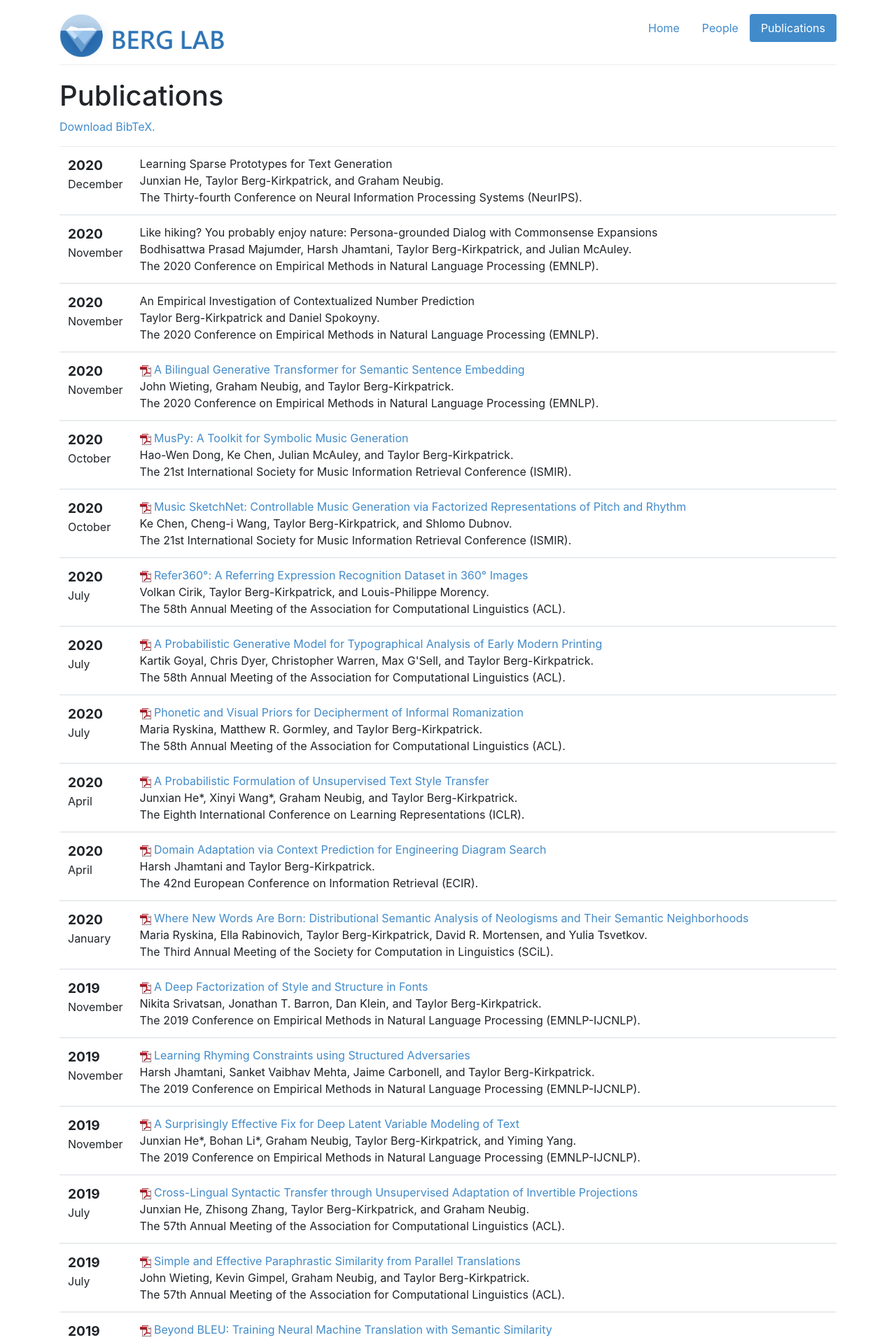
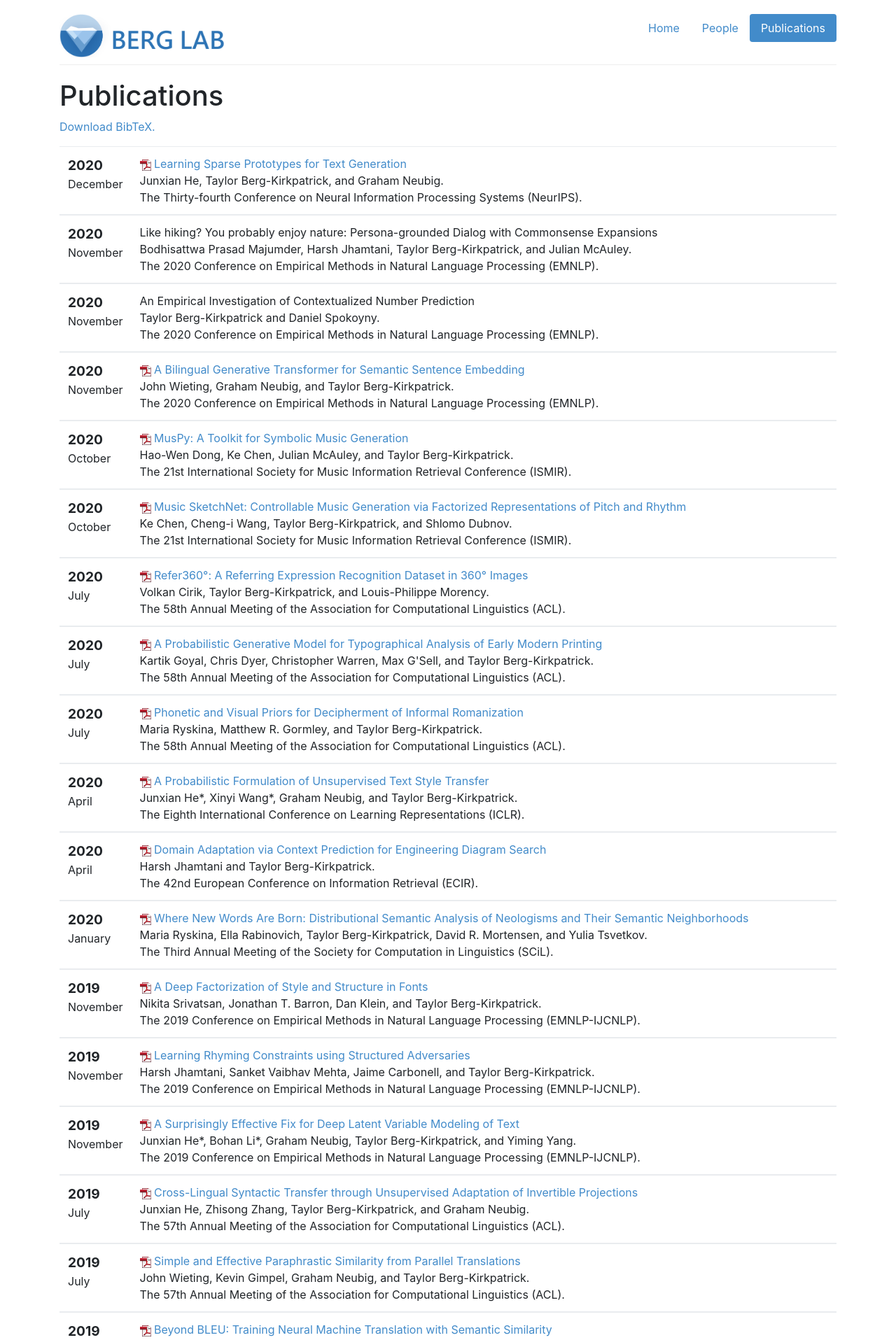
Before and after one commit to icebergnlp/icebergnlp.github.io, a Jekyll site: the page built from publications.html, in a window 1280 px wide. Shown: the top 1915 px of the page at 70% size. Built offline with Jekyll 4.4.1, drawn with Linux system fonts in a browser that asks for light colours.

Commit message:
Added link to Junxian's paper

```diff
--- a/_includes/pubs.html
+++ b/_includes/pubs.html
@@ -9,7 +9,9 @@
             </td>
             <td class="publication">
                 <span class="pubtitle">
-                    Learning Sparse Prototypes for Text Generation
+                    <img src="img/pdficon_small.png" width="16"
+                    height="16" alt="PDF" />
+                    <a href="https://arxiv.org/pdf/2006.16336.pdf">Learning Sparse Prototypes for Text Generation</a>
                 </span><br />
                 <span class="authors">
                     Junxian He, Taylor Berg-Kirkpatrick, and Graham Neubig.
```
